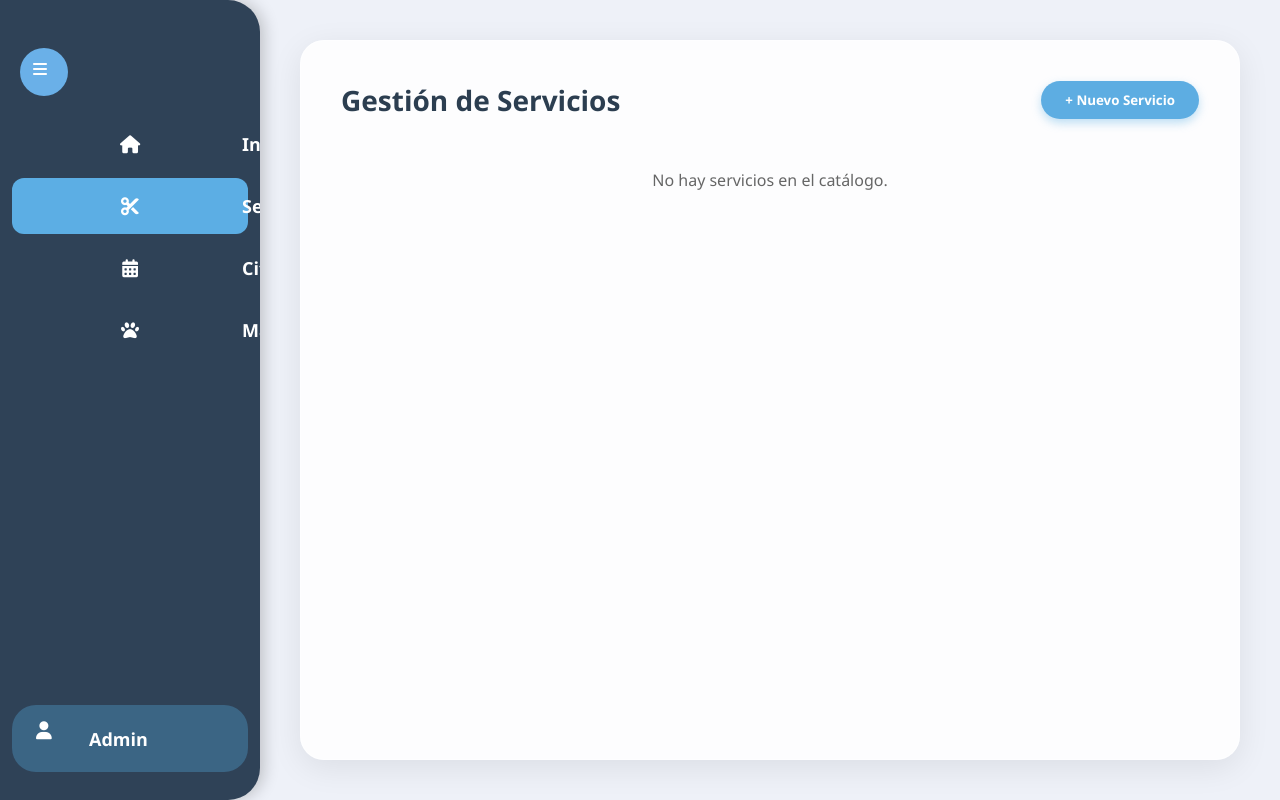
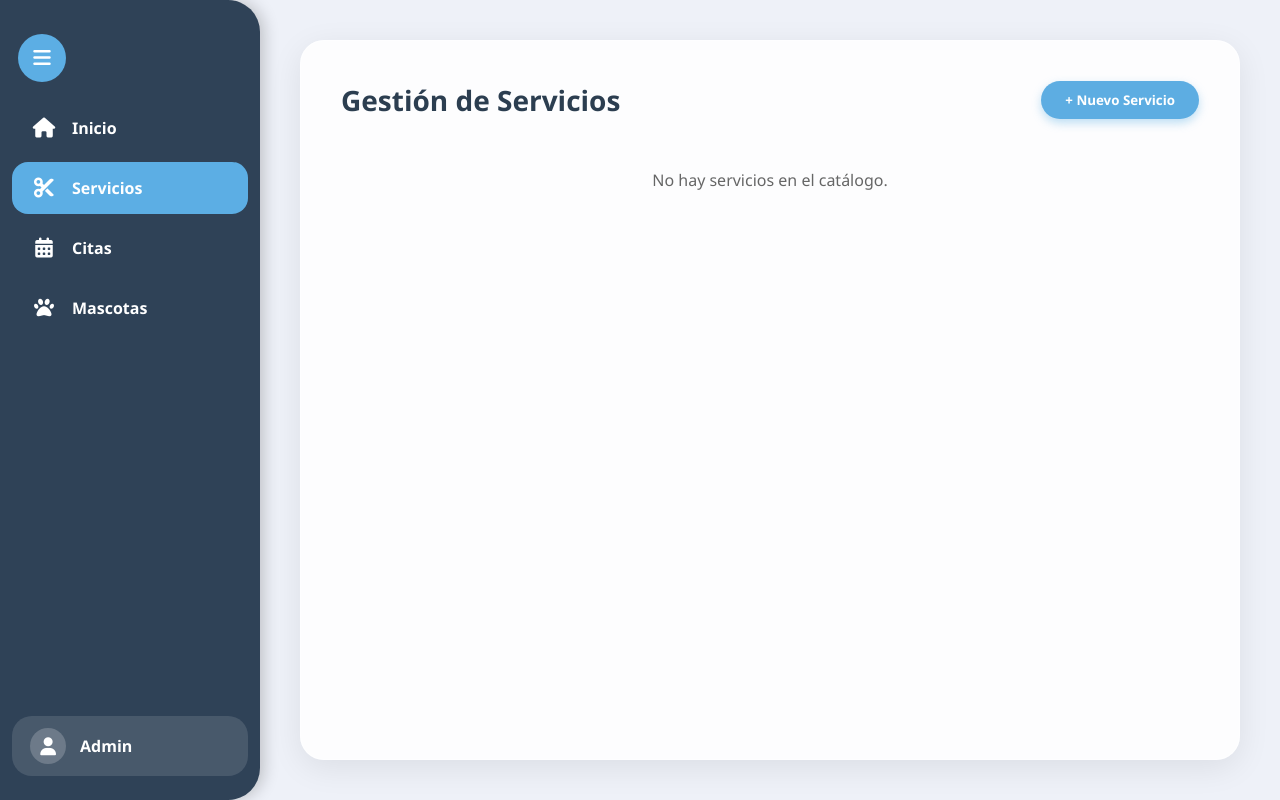
Before and after one commit to CarlosCastro253385/PawCare, a website: page servicios.html in a window 1280 px wide. Drawn offline with Linux system fonts and the light colour scheme; no server answers.

Commit message:
Corrigiendo Sidebar

```diff
--- a/css/sidebar-common.css
+++ b/css/sidebar-common.css
@@ -2,270 +2,227 @@
   --sidebar-bg: #2f4257;
   --sidebar-accent: #5caee4;
   --sidebar-text: #ffffff;
+  --sidebar-width: 260px;
+  --sidebar-collapsed-width: 84px;
 }
 
-.sidebar {
-  position: sticky;
-  top: 0;
-  width: 260px;
-  min-height: 100vh;
-  flex-shrink: 0;
-  background: var(--sidebar-bg);
-  border-radius: 0 32px 32px 0;
-  box-shadow: 4px 0 16px rgba(0, 0, 0, 0.2);
-  display: flex;
-  flex-direction: column;
-  padding: 28px 0;
-  transition: width 0.25s ease;
-  overflow: hidden;
-}
-
-/* Código maestro para unificar el botón en todas las páginas */
-.sidebar-toggle {
-  width: 48px !important;
-  height: 48px !important;
-  /* margen: arriba, derecha, abajo, izquierda */
-  margin: 20px auto 20px 20px !important;
-  border-radius: 50% !important;
-  border: none !important;
-  background-color: var(--accent, #6ab0e8) !important;
-  color: #ffffff !important;
-  display: flex !important;
-  align-items: center !important;
-  justify-content: center !important;
-  cursor: pointer !important;
-  flex-shrink: 0 !important;
-}
-
-/* Fuerza el tamaño del icono a 28px en todas partes */
-.sidebar-toggle svg {
-  width: 28px !important;
-  height: 28px !important;
-  display: block !important;
-}
-
-.sidebar-toggle svg,
-.sidebar-toggle i {
-  width: 22px;
-  height: 22px;
-}
-
-.sidebar-brand {
-  display: flex;
-  align-items: center;
-  gap: 14px;
-  padding: 0 24px 20px;
-}
-
-.sidebar-logo {
-  width: 40px;
-  height: 40px;
-  object-fit: contain;
-}
-
-.sidebar-brand-name {
-  color: var(--sidebar-text);
-  font-size: 20px;
-  font-weight: 700;
-}
-
-.sidebar-nav,
-.sidebar .menu,
-.sidebar .menu-links {
-  display: flex;
-  flex-direction: column;
-  gap: 6px;
-  flex: 1;
-  padding: 0 12px;
-}
-
-.sidebar-link,
-.sidebar .menu-item,
-.sidebar-nav a,
-.sidebar .menu-links a,
-.sidebar-nav li a {
-  display: flex;
-  align-items: center;
-  gap: 18px;
-  padding: 16px 24px;
-  color: var(--sidebar-text);
-  font-size: 18px;
-  font-weight: 600;
-  text-decoration: none;
-  white-space: nowrap;
-  border-radius: 12px;
-  transition: background 0.2s ease, color 0.2s ease;
-}
-
-.sidebar-link:hover,
-.sidebar .menu-item:hover,
-.sidebar-nav a:hover,
-.sidebar .menu-links a:hover,
-.sidebar-nav li a:hover {
-  background: rgba(255, 255, 255, 0.08);
-}
-
-.sidebar-link.active,
-.sidebar .menu-item.active,
-.sidebar-nav a.activo,
-.sidebar .menu-links a.active,
-.sidebar-nav li a.activo {
-  background: var(--sidebar-accent);
-}
-
-.sidebar-icon,
-.sidebar .menu-item i,
-.sidebar-nav a .icono,
-.sidebar .menu-links a i {
-  width: 26px;
-  height: 26px;
-  flex-shrink: 0;
-  display: flex;
-  align-items: center;
-  justify-content: center;
-}
-
-.sidebar-icon svg,
-.sidebar-icon i,
-.sidebar .menu-item i,
-.sidebar-nav a .icono svg,
-.sidebar .menu-links a i {
-  width: 100%;
-  height: 100%;
-}
-
-.sidebar-admin,
-.sidebar .admin-profile,
-.sidebar .user-profile,
-.sidebar .sidebar-user,
-.sidebar .sidebar-footer {
-  display: flex;
-  align-items: center;
-  gap: 18px;
-  padding: 16px 24px;
-  color: var(--sidebar-text);
-  font-size: 18px;
-  font-weight: 600;
-  margin: auto 12px 0;
-  border-radius: 24px;
-  background: rgba(72, 136, 178, 0.5);
-}
-
-.sidebar-admin.active {
-  background: var(--sidebar-accent);
-}
-
-.sidebar-admin .sidebar-icon,
-.sidebar .admin-profile .admin-avatar,
-.sidebar .user-profile .user-avatar,
-.sidebar .sidebar-user .icono,
-.sidebar .sidebar-footer .icono {
-  width: 35px;
-  height: 35px;
-  display: flex;
-  align-items: center;
-  justify-content: center;
-}
-
-.sidebar-admin .sidebar-icon svg,
-.sidebar .admin-profile .admin-avatar i,
-.sidebar .user-profile .user-avatar i,
-.sidebar .sidebar-user .icono img,
-.sidebar .sidebar-footer .icono img {
-  width: 100%;
-  height: 100%;
-}
-
-.sidebar-label,
-.sidebar .menu-links a span {
-  transition: opacity 0.15s ease;
-}
-
-.sidebar.collapsed .sidebar-label,
-.sidebar.collapsed .menu-item span,
-.sidebar.collapsed .sidebar-link span {
-  opacity: 0;
-  width: 0;
-  overflow: hidden;
-}
-
-/* Apariencia compartida de iconos y texto en cada panel. */
+/* Tipografía global del Sidebar */
 .sidebar,
 .sidebar button,
 .sidebar a {
   font-family: 'Segoe UI', Tahoma, Geneva, Verdana, sans-serif;
 }
 
-.sidebar-admin .sidebar-icon img {
-  width: 100%;
-  height: 100%;
-  object-fit: contain;
-}
-
-/* Comportamiento unificado para todas las vistas del panel */
-:root {
-  --sidebar-width: 260px;
-  --sidebar-collapsed-width: 84px;
-}
-
-.app-container {
-  min-width: 0;
-}
-
-.sidebar,
-.sidebar:not(.collapsed) {
+/* Contenedor Principal del Sidebar */
+.sidebar {
+  position: sticky;
+  top: 0;
   width: var(--sidebar-width);
   min-width: var(--sidebar-width);
   height: 100dvh;
-  min-height: 100dvh;
+  min-height: 100vh;
   flex: 0 0 var(--sidebar-width);
+  background: var(--sidebar-bg);
+  border-radius: 0 32px 32px 0;
+  box-shadow: 4px 0 16px rgba(0, 0, 0, 0.2);
+  display: flex;
+  flex-direction: column;
+  padding: 24px 0;
+  transition: width 0.3s cubic-bezier(0.4, 0, 0.2, 1), flex-basis 0.3s cubic-bezier(0.4, 0, 0.2, 1);
   overflow-x: hidden;
   overflow-y: auto;
+  box-sizing: border-box;
+  z-index: 100;
 }
 
+/* Botón Hamburguesa / Toggle */
+.sidebar-toggle {
+  width: 48px;
+  height: 48px;
+  margin: 10px auto 20px 18px;
+  border-radius: 50%;
+  border: none;
+  background-color: var(--sidebar-accent, #6ab0e8);
+  color: #ffffff;
+  display: flex;
+  align-items: center;
+  justify-content: center;
+  cursor: pointer;
+  flex-shrink: 0;
+  transition: margin 0.3s ease, background-color 0.2s ease;
+}
+
+.sidebar-toggle:hover {
+  background-color: #4a9bd4;
+}
+
+.sidebar-toggle i,
+.sidebar-toggle svg {
+  font-size: 20px;
+  width: 20px;
+  height: 20px;
+  display: flex;
+  align-items: center;
+  justify-content: center;
+}
+
+/* Navegación y Lista de Menús */
+.sidebar-nav,
+.sidebar .menu,
+.sidebar .menu-links {
+  display: flex;
+  flex-direction: column;
+  gap: 8px;
+  flex: 1;
+  padding: 0 12px;
+}
+
+/* Enlaces del Menú */
+.sidebar-link,
+.sidebar .menu-item,
+.sidebar-nav a,
+.sidebar .menu-links a {
+  display: flex;
+  align-items: center;
+  gap: 16px;
+  padding: 14px 20px;
+  color: var(--sidebar-text);
+  font-size: 16px;
+  font-weight: 600;
+  text-decoration: none;
+  white-space: nowrap;
+  border-radius: 16px;
+  transition: background 0.2s ease, color 0.2s ease;
+}
+
+.sidebar-link:hover,
+.sidebar .menu-item:hover,
+.sidebar-nav a:hover {
+  background: rgba(255, 255, 255, 0.1);
+}
+
+.sidebar-link.active,
+.sidebar .menu-item.active,
+.sidebar-nav a.activo {
+  background: var(--sidebar-accent);
+}
+
+/* Iconos del Menú */
+.sidebar-icon,
+.sidebar .menu-item i,
+.sidebar-nav a i {
+  width: 24px;
+  height: 24px;
+  font-size: 20px;
+  flex-shrink: 0;
+  display: flex;
+  align-items: center;
+  justify-content: center;
+  text-align: center;
+}
+
+/* Textos dentro del Menú */
+.menu-text,
+.sidebar-label,
+.sidebar .menu-item span,
+.sidebar-link span {
+  transition: opacity 0.2s ease, display 0.2s ease;
+  white-space: nowrap;
+}
+
+/* Perfil Inferior (User / Admin Footer) */
+.sidebar-admin,
+.sidebar .admin-profile,
+.sidebar .user-profile,
+.sidebar .sidebar-user {
+  display: flex;
+  align-items: center;
+  gap: 14px;
+  padding: 12px 18px;
+  color: var(--sidebar-text);
+  font-size: 16px;
+  font-weight: 600;
+  margin: auto 12px 0;
+  border-radius: 20px;
+  background: rgba(255, 255, 255, 0.12);
+  transition: padding 0.3s ease, background 0.2s ease;
+}
+
+.user-avatar,
+.admin-avatar,
+.sidebar-admin .sidebar-icon {
+  width: 36px;
+  height: 36px;
+  border-radius: 50%;
+  background: rgba(255, 255, 255, 0.2);
+  display: flex;
+  align-items: center;
+  justify-content: center;
+  flex-shrink: 0;
+}
+
+.user-avatar i,
+.admin-avatar i {
+  font-size: 18px;
+}
+
+/* ==========================================
+   ESTADOS CUANDO EL SIDEBAR ESTÁ COLAPSADO
+   ========================================== */
 .sidebar.collapsed {
-  width: var(--sidebar-collapsed-width);
-  min-width: var(--sidebar-collapsed-width);
-  flex-basis: var(--sidebar-collapsed-width);
+  width: var(--sidebar-collapsed-width) !important;
+  min-width: var(--sidebar-collapsed-width) !important;
+  flex: 0 0 var(--sidebar-collapsed-width) !important;
 }
 
 .sidebar.collapsed .sidebar-toggle {
-  margin-left: 18px;
+  margin: 10px auto 20px auto;
 }
 
 .sidebar.collapsed .sidebar-link,
-.sidebar.collapsed .sidebar-admin {
+.sidebar.collapsed .menu-item {
+  padding: 14px 0;
+  justify-content: center;
   gap: 0;
-  padding-left: 17px;
-  padding-right: 17px;
 }
 
-.main-content {
-  min-width: 0;
+.sidebar.collapsed .sidebar-admin,
+.sidebar.collapsed .user-profile,
+.sidebar.collapsed .admin-profile {
+  padding: 10px 0;
+  justify-content: center;
+  background: transparent;
 }
 
+/* Ocultar textos cuando esté colapsado */
+.sidebar.collapsed .menu-text,
+.sidebar.collapsed .sidebar-label,
+.sidebar.collapsed .menu-item span,
+.sidebar.collapsed .sidebar-link span,
+.sidebar.collapsed .user-info,
+.sidebar.collapsed .admin-info,
+.sidebar.collapsed strong {
+  display: none !important;
+  opacity: 0;
+}
+
+/* Responsivo para pantallas pequeñas */
 @media (max-width: 900px) {
+  .app-container {
+    display: flex;
+  }
+
   .sidebar {
     position: fixed;
     left: 0;
     top: 0;
-    z-index: 30;
+    height: 100vh;
   }
 
   .main-content {
-    width: calc(100% - var(--sidebar-collapsed-width));
+    min-width: 0;
+    flex: 1;
     margin-left: var(--sidebar-collapsed-width);
     padding: 24px;
   }
-
-  .sidebar:not(.collapsed) ~ .main-content {
-    width: calc(100% - var(--sidebar-width));
-    margin-left: var(--sidebar-width);
-  }
 }
-
-@media (max-width: 560px) {
-  .main-content {
-    padding: 16px;
-  }
-}
--- a/js/sidebar-common.js
+++ b/js/sidebar-common.js
@@ -1,12 +1,19 @@
 document.addEventListener('DOMContentLoaded', () => {
-  document.querySelectorAll('.sidebar').forEach((sidebar) => {
-    const toggle = sidebar.querySelector('.sidebar-toggle');
-    if (!toggle) return;
+    const sidebars = document.querySelectorAll('.sidebar');
 
-    toggle.setAttribute('aria-expanded', String(!sidebar.classList.contains('collapsed')));
-    toggle.addEventListener('click', () => {
-      const collapsed = sidebar.classList.toggle('collapsed');
-      toggle.setAttribute('aria-expanded', String(!collapsed));
+    sidebars.forEach((sidebar) => {
+        const toggle = sidebar.querySelector('.sidebar-toggle');
+        if (!toggle) return;
+
+        // Configuración inicial de accesibilidad
+        const isCollapsed = sidebar.classList.contains('collapsed');
+        toggle.setAttribute('aria-expanded', String(!isCollapsed));
+
+        // Evento de clic para abrir / cerrar
+        toggle.addEventListener('click', (e) => {
+            e.stopPropagation();
+            const collapsed = sidebar.classList.toggle('collapsed');
+            toggle.setAttribute('aria-expanded', String(!collapsed));
+        });
     });
-  });
 });
--- a/servicios.html
+++ b/servicios.html
@@ -4,7 +4,6 @@
     <meta charset="UTF-8">
     <meta name="viewport" content="width=device-width, initial-scale=1.0">
     <title>Administrar Servicios - PawCARE</title>
-    <!-- FontAwesome para los íconos del sidebar y botones -->
     <link rel="stylesheet" href="https://cdnjs.cloudflare.com/ajax/libs/font-awesome/6.4.0/css/all.min.css">
 
     <link rel="stylesheet" href="css/layout-common.css">
@@ -14,7 +13,6 @@
 <body>
     <div class="app-container">
 
-        <!-- SIDEBAR INTEGRADO -->
         <aside class="sidebar">
             <div class="sidebar-toggle">
                 <i class="fa-solid fa-bars"></i>
@@ -23,19 +21,19 @@
             <nav class="menu">
                 <a href="dashboard.html" class="menu-item">
                     <i class="fa-solid fa-house"></i>
-                    <span>Inicio</span>
+                    <span class="menu-text">Inicio</span>
                 </a>
                 <a href="servicios.html" class="menu-item active">
                     <i class="fa-solid fa-scissors"></i>
-                    <span>Servicios</span>
+                    <span class="menu-text">Servicios</span>
                 </a>
                 <a href="citas.html" class="menu-item">
                     <i class="fa-solid fa-calendar-days"></i>
-                    <span>Citas</span>
+                    <span class="menu-text">Citas</span>
                 </a>
                 <a href="mascotas.html" class="menu-item">
                     <i class="fa-solid fa-paw"></i>
-                    <span>Mascotas</span>
+                    <span class="menu-text">Mascotas</span>
                 </a>
             </nav>
 
@@ -49,7 +47,6 @@
             </div>
         </aside>
 
-        <!-- CONTENIDO PRINCIPAL -->
         <main class="main-content">
             <div class="glass-panel">
 
@@ -59,7 +56,6 @@
                         <button class="btn-primary" id="btn-agregar-servicio">+ Nuevo Servicio</button>
                     </div>
                     <div id="services-container" class="services-list">
-                        <!-- Se llena dinámicamente con servicios.js -->
                     </div>
                 </div>
 
@@ -67,7 +63,6 @@
         </main>
     </div>
 
-    <!-- MODAL EMERGENTE CREAR / EDITAR SERVICIO -->
     <div id="modalServicio" class="modal-overlay" style="display: none;">
         <div class="modal-box" style="width: 500px; text-align: left;">
             <h3 id="modalTitulo" style="margin-bottom: 15px; font-size: 20px;">Nuevo Servicio</h3>
@@ -80,7 +75,7 @@
 
                 <div>
                     <label style="font-size: 12px; font-weight: bold; color: #475569;">Detalles / Títulos clave:</label>
-                    <input type="text" id="detallesServicio" placeholder="Ej. Incluye secado, corte de uñas" required style="width: 100%; padding: 8px; border-radius: 6px; border: 1px solid #cbd5e1;">
+                    <input type="text" id="detallesServicio" placeholder="Ej. Incluye baño y secado" required style="width: 100%; padding: 8px; border-radius: 6px; border: 1px solid #cbd5e1;">
                 </div>
 
                 <div>
@@ -120,7 +115,6 @@
         </div>
     </div>
 
-    <!-- SCRIPTS DE NAVEGACIÓN Y LÓGICA -->
     <script src="js/sidebar-common.js"></script>
     <script src="js/servicios.js"></script>
 </body>
```
